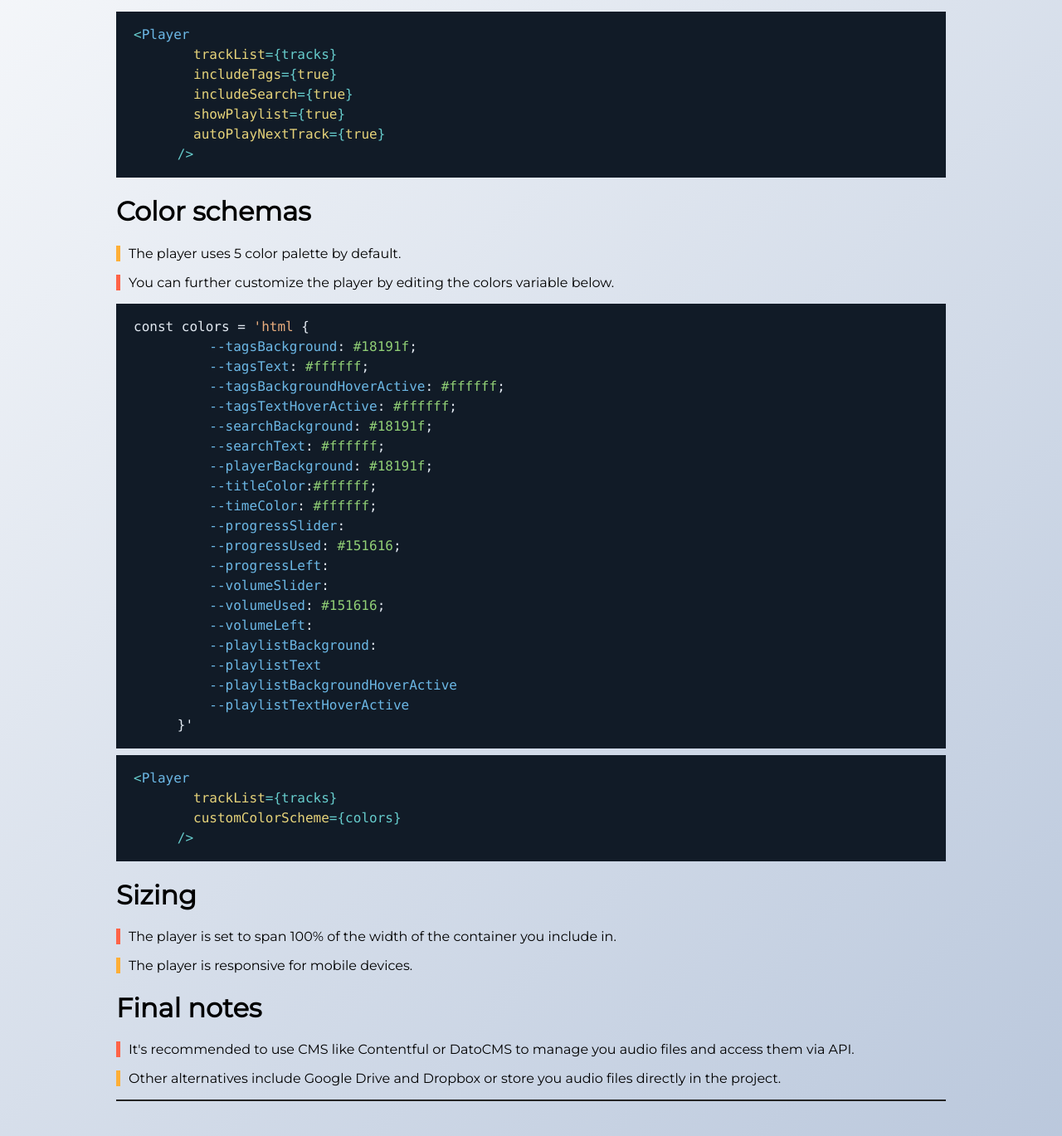
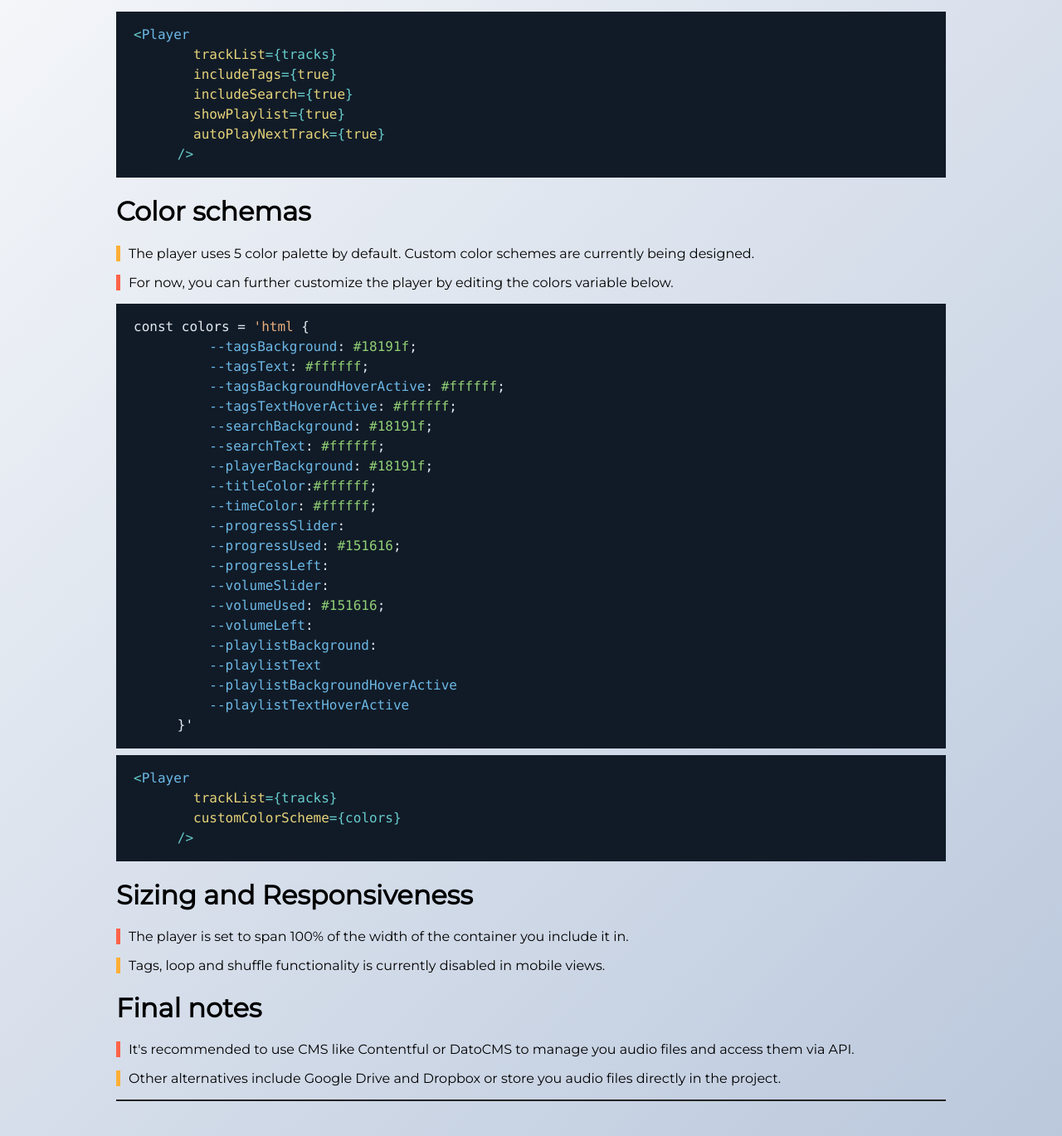
Before and after one commit to madzadev/audio-player, a React (Create React App) app in the folder example/: page / in a window 1280 px wide. Shown: the part 1052-2421 px from the top of the page at 83% size. Built offline with nearby package versions, Linux system fonts and the light colour scheme.

Commit message:
edited description

```diff
--- a/example/src/App.js
+++ b/example/src/App.js
@@ -98,10 +98,13 @@ const App = () => {
       Volume control Clickable playlist Filter audio files based on genre Search
       audio files by title Responsive design */}
       <h1>Color schemas</h1>
-      <p className='note'>The player uses 5 color palette by default.</p>
+      <p className='note'>
+        The player uses 5 color palette by default. Custom color schemes are
+        currently being designed.
+      </p>
       <p className='warning'>
-        You can further customize the player by editing the colors variable
-        below.
+        For now, you can further customize the player by editing the colors
+        variable below.
       </p>
       <SyntaxHighlighter language='css' style={coldarkDark}>
         {`const colors = 'html {
@@ -132,12 +135,15 @@ const App = () => {
         customColorScheme={colors}
       />`}
       </SyntaxHighlighter>
-      <h1>Sizing</h1>
+      <h1>Sizing and Responsiveness</h1>
       <p className='warning'>
         The player is set to span 100% of the width of the container you include
-        in.
+        it in.
       </p>
-      <p className='note'>The player is responsive for mobile devices.</p>
+      <p className='note'>
+        Tags, loop and shuffle functionality is currently disabled in mobile
+        views.
+      </p>
       <h1>Final notes</h1>
       <p className='warning'>
         It's recommended to use CMS like Contentful or DatoCMS to manage you
```
